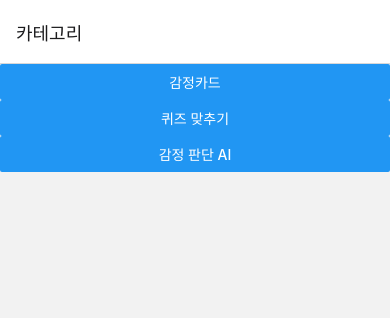
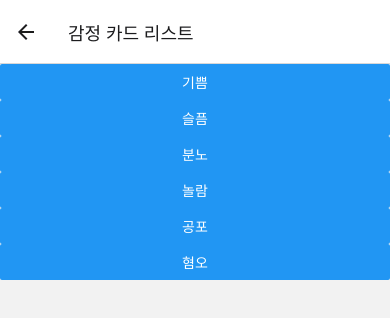
Before and after one commit to SWU-AIR/AIR-Frontend, a React Native app in the folder air-app/: screen /EmotionList in a window 390 px wide. Shown: the top 318 px of the page. Built offline with nearby package versions, Linux system fonts and the light colour scheme.

Commit message:
feat: Add EmotionListScreen

```diff
--- a/air-app/App.js
+++ b/air-app/App.js
@@ -8,6 +8,7 @@ import QuizSituationScreen from "./screens/QuizSituationScreen";
 import CategoryScreen from "./screens/CategoryScreen";
 import QuizReviewScreen from "./screens/QuizReviewScreen";
 import QuizResultScreen from "./screens/QuizResultScreen";
+import EmotionListScreen from "./screens/EmotionListScreen";
 
 const Stack = createNativeStackNavigator();
 
@@ -45,6 +46,11 @@ export default function App() {
           component={QuizReviewScreen}
           options={{ title: "오답 확인하기" }}
         />
+        <Stack.Screen
+          name="EmotionList"
+          component={EmotionListScreen}
+          options={{title:"감정 카드 리스트"}}
+        />
       </Stack.Navigator>
     </NavigationContainer>
   );
--- a/air-app/screens/CategoryScreen.js
+++ b/air-app/screens/CategoryScreen.js
@@ -7,7 +7,7 @@ export default function CategoryScreen({navigation}) {
     <View style={styles.block}>
       <Button
         title="감정카드"
-        onPress={()=> navigation.navigate("EmotionCard")}
+        onPress={()=> navigation.navigate("EmotionList")}
        />
       <Button
         title="퀴즈 맞추기"
--- /dev/null
+++ b/air-app/screens/EmotionListScreen.js
@@ -0,0 +1,40 @@
+import React from "react";
+import { StyleSheet, View, Text, Button } from "react-native";
+import { NavigationContainer } from "@react-navigation/native";
+
+export default function EmotionListScreen({navigation}){
+    return (
+        <View style={styles.block}>
+          <Button
+            title="기쁨"
+            onPress={()=> navigation.navigate("Happy")}
+           />
+          <Button
+            title="슬픔"
+            onPress={()=> navigation.navigate("Sad")}
+           />
+          <Button
+            title="분노"
+            onPress={()=> navigation.navigate("Angry")}
+           />
+          <Button
+            title="놀람"
+            onPress={()=> navigation.navigate("Surprised")}
+           />
+          <Button
+            title="공포"
+            onPress={()=> navigation.navigate("Fear")}
+           />
+          <Button
+            title="혐오"
+            onPress={()=> navigation.navigate("Disgust")}
+           />
+        </View>
+      );
+    }
+
+    const styles = StyleSheet.create({
+      block: {
+        flex: 1,
+      },
+    });
```
